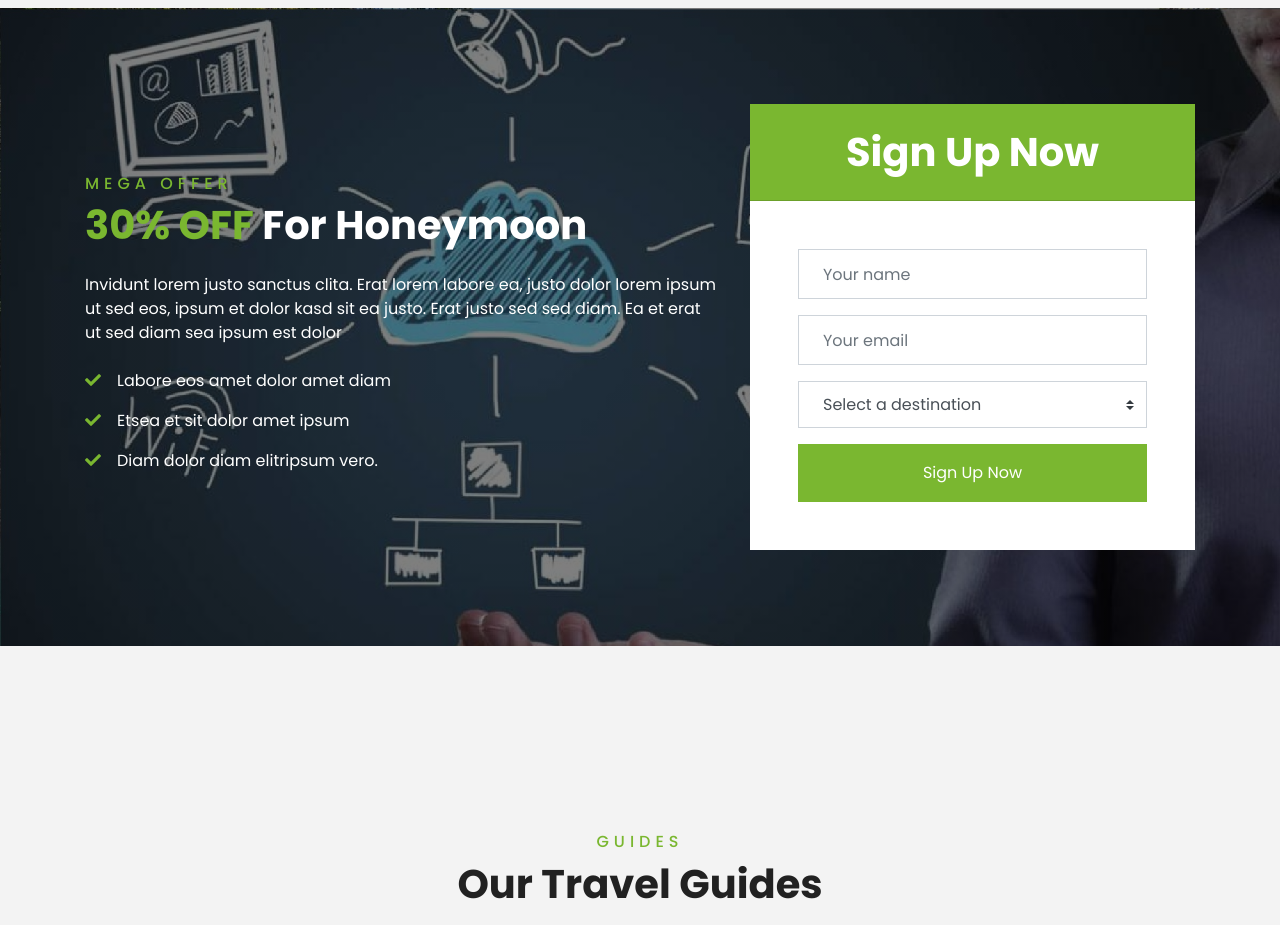
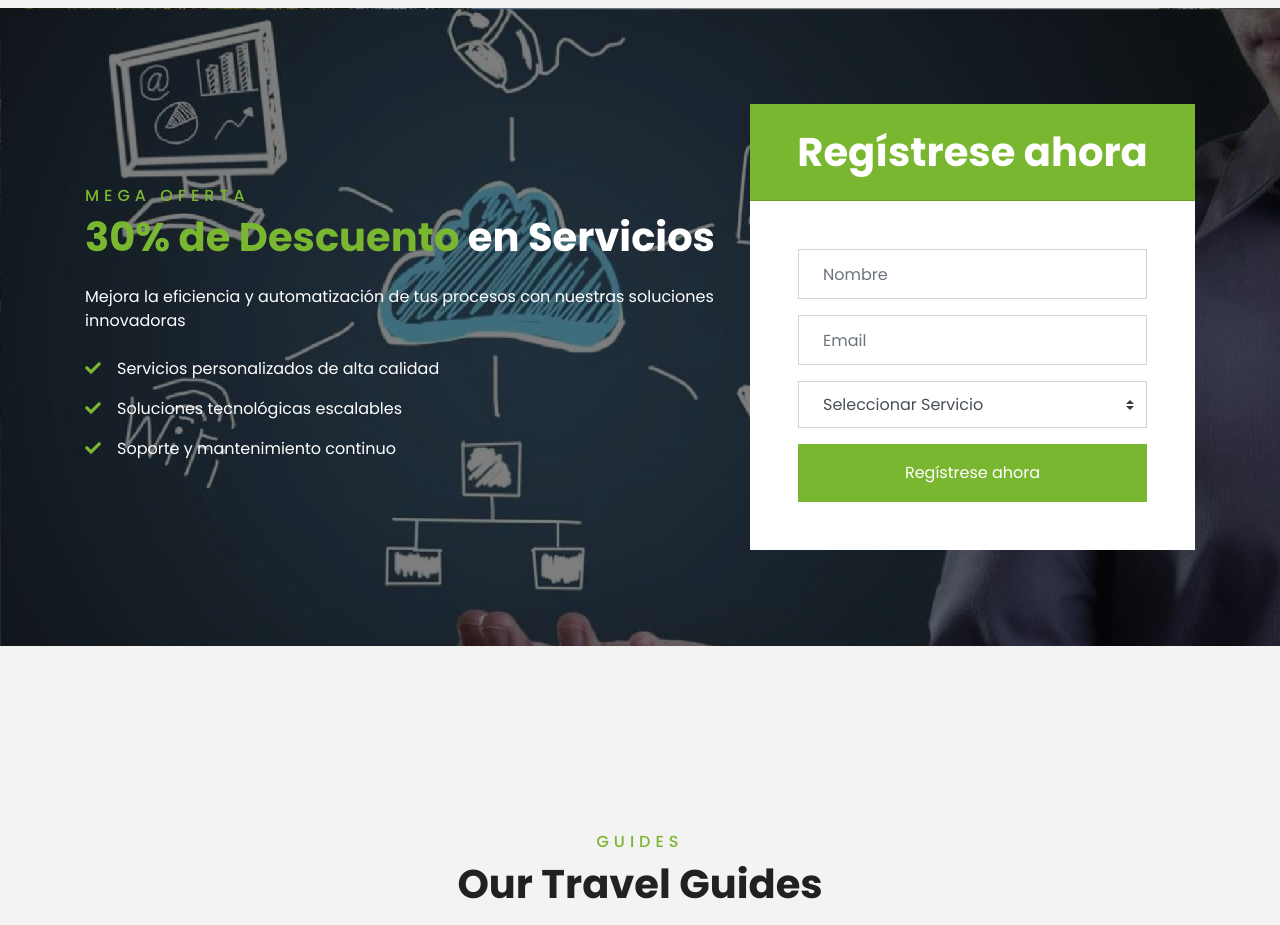
Before and after one commit to Mateo0702/Mateo0702p2.github.io, a plain HTML site: page index.html in a window 1280 px wide. Shown: the part 4620-5545 px from the top of the page. Drawn offline with nearby package versions, Linux system fonts and the light colour scheme.

Commit message:
Actualizar Inicio

```diff
--- a/index.html
+++ b/index.html
@@ -438,41 +438,39 @@
             <div class="row align-items-center">
                 <div class="col-lg-7 mb-5 mb-lg-0">
                     <div class="mb-4">
-                        <h6 class="text-primary text-uppercase" style="letter-spacing: 5px;">Mega Offer</h6>
-                        <h1 class="text-white"><span class="text-primary">30% OFF</span> For Honeymoon</h1>
+                        <h6 class="text-primary text-uppercase" style="letter-spacing: 5px;">Mega Oferta</h6>
+                        <h1 class="text-white"><span class="text-primary">30% de Descuento</span> en Servicios</h1>
                     </div>
-                    <p class="text-white">Invidunt lorem justo sanctus clita. Erat lorem labore ea, justo dolor lorem ipsum ut sed eos,
-                        ipsum et dolor kasd sit ea justo. Erat justo sed sed diam. Ea et erat ut sed diam sea ipsum est
-                        dolor</p>
+                    <p class="text-white">Mejora la eficiencia y automatización de tus procesos con nuestras soluciones innovadoras</p>
                     <ul class="list-inline text-white m-0">
-                        <li class="py-2"><i class="fa fa-check text-primary mr-3"></i>Labore eos amet dolor amet diam</li>
-                        <li class="py-2"><i class="fa fa-check text-primary mr-3"></i>Etsea et sit dolor amet ipsum</li>
-                        <li class="py-2"><i class="fa fa-check text-primary mr-3"></i>Diam dolor diam elitripsum vero.</li>
+                        <li class="py-2"><i class="fa fa-check text-primary mr-3"></i>Servicios personalizados de alta calidad</li>
+                        <li class="py-2"><i class="fa fa-check text-primary mr-3"></i>Soluciones tecnológicas escalables</li>
+                        <li class="py-2"><i class="fa fa-check text-primary mr-3"></i>Soporte y mantenimiento continuo</li>
                     </ul>
                 </div>
                 <div class="col-lg-5">
                     <div class="card border-0">
                         <div class="card-header bg-primary text-center p-4">
-                            <h1 class="text-white m-0">Sign Up Now</h1>
+                            <h1 class="text-white m-0">Regístrese ahora</h1>
                         </div>
                         <div class="card-body rounded-bottom bg-white p-5">
                             <form>
                                 <div class="form-group">
-                                    <input type="text" class="form-control p-4" placeholder="Your name" required="required" />
+                                    <input type="text" class="form-control p-4" placeholder="Nombre" required="required" />
                                 </div>
                                 <div class="form-group">
-                                    <input type="email" class="form-control p-4" placeholder="Your email" required="required" />
+                                    <input type="email" class="form-control p-4" placeholder="Email" required="required" />
                                 </div>
                                 <div class="form-group">
                                     <select class="custom-select px-4" style="height: 47px;">
-                                        <option selected>Select a destination</option>
-                                        <option value="1">destination 1</option>
-                                        <option value="2">destination 1</option>
-                                        <option value="3">destination 1</option>
+                                        <option selected>Seleccionar Servicio</option>
+                                        <option value="1">Servicio Tecnico</option>
+                                        <option value="2">Servicio en la Nube</option>
+                                        <option value="3">Marketing</option>
                                     </select>
                                 </div>
                                 <div>
-                                    <button class="btn btn-primary btn-block py-3" type="submit">Sign Up Now</button>
+                                    <button class="btn btn-primary btn-block py-3" type="submit">Regístrese ahora</button>
                                 </div>
                             </form>
                         </div>
```
